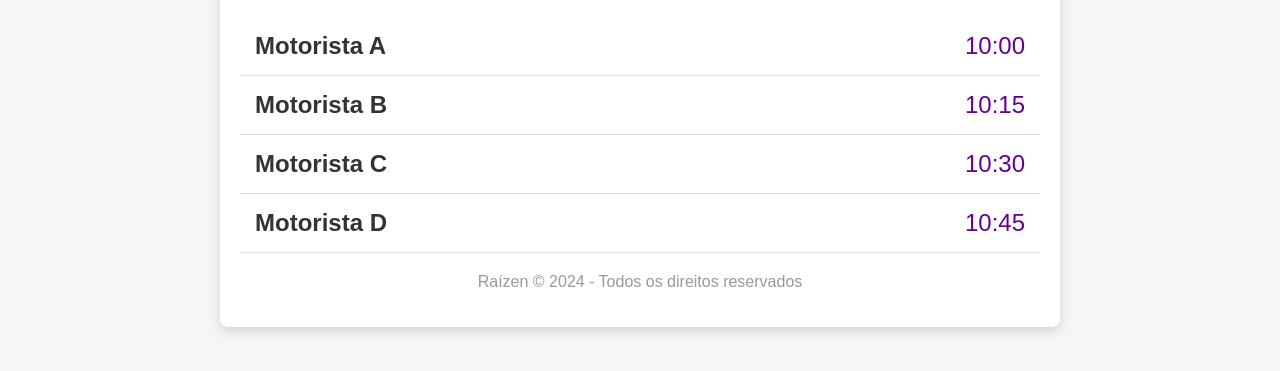
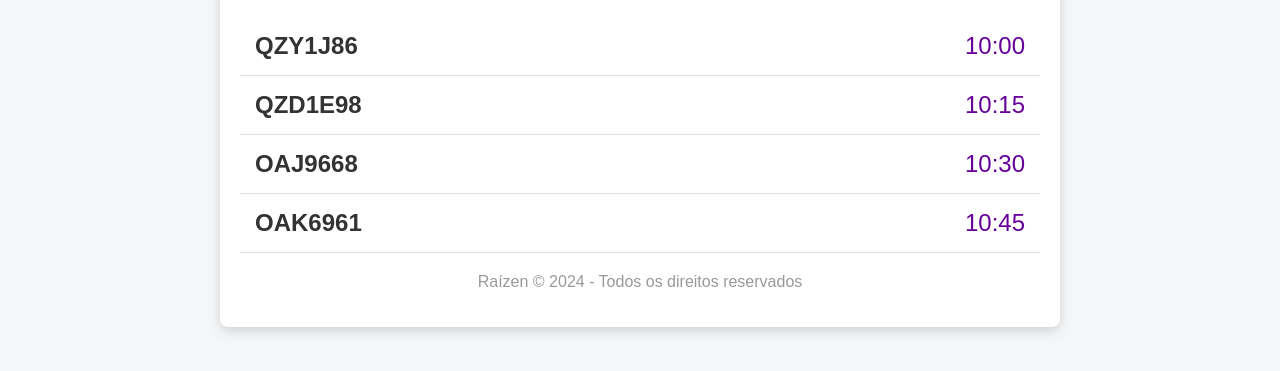
Before and after one commit to julialdoce/rzn-portal-, a plain HTML site: page index.html in a window 1280 px wide. Shown: the part 267-638 px from the top of the page. Drawn offline with Linux system fonts and the light colour scheme.

Commit message:
Update index.html

```diff
--- a/index.html
+++ b/index.html
@@ -48,10 +48,10 @@
         function updateDriverList() {
             // Exemplo de motoristas para simulação
             const drivers = [
-                { name: 'Motorista A', time: '10:00' },
-                { name: 'Motorista B', time: '10:15' },
-                { name: 'Motorista C', time: '10:30' },
-                { name: 'Motorista D', time: '10:45' }
+                { name: 'QZY1J86', time: '10:00' },
+                { name: 'QZD1E98', time: '10:15' },
+                { name: 'OAJ9668', time: '10:30' },
+                { name: 'OAK6961', time: '10:45' }
             ];
 
             // Limpa a lista antes de adicionar novos itens
```
